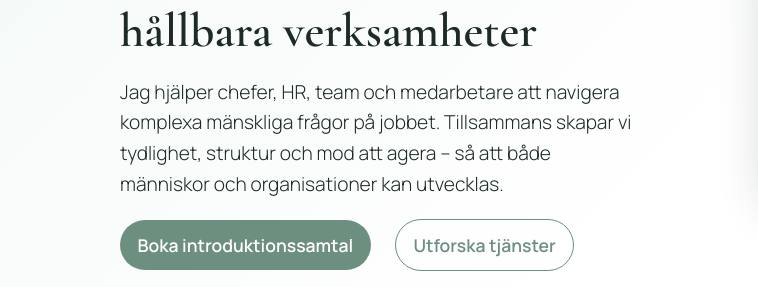
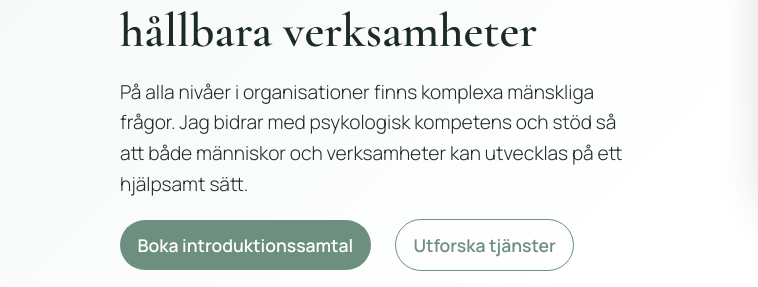
Before and after one commit to majaludvigsen/Hemsida_psykolog, a plain HTML site: page index.html in a window 1280 px wide. Shown: the part 419-706 px from the top of the page, 0-758 px from the left. Drawn offline with nearby package versions, Linux system fonts and the light colour scheme.

Commit message:
Revise text in hero section for clarity
Updated text to clarify support for complex human issues in organizations.

```diff
--- a/index.html
+++ b/index.html
@@ -48,7 +48,7 @@
         <p class="hero-eyebrow">Legitimerad psykolog &amp; organisationskonsult</p>
         <h2 id="hero-title">Hållbara människor skapar hållbara verksamheter</h2>
         <p>
-          Jag hjälper chefer, HR, team och medarbetare att navigera komplexa mänskliga frågor på jobbet. Tillsammans skapar vi tydlighet, struktur och mod att agera – så att både människor och organisationer kan utvecklas.
+          På alla nivåer i organisationer finns komplexa mänskliga frågor. Jag bidrar med psykologisk kompetens och stöd så att både människor och verksamheter kan utvecklas på ett hjälpsamt sätt.
         </p>
         <div class="hero-actions">
           <a class="cta" href="kontakt.html">Boka introduktionssamtal</a>
```
